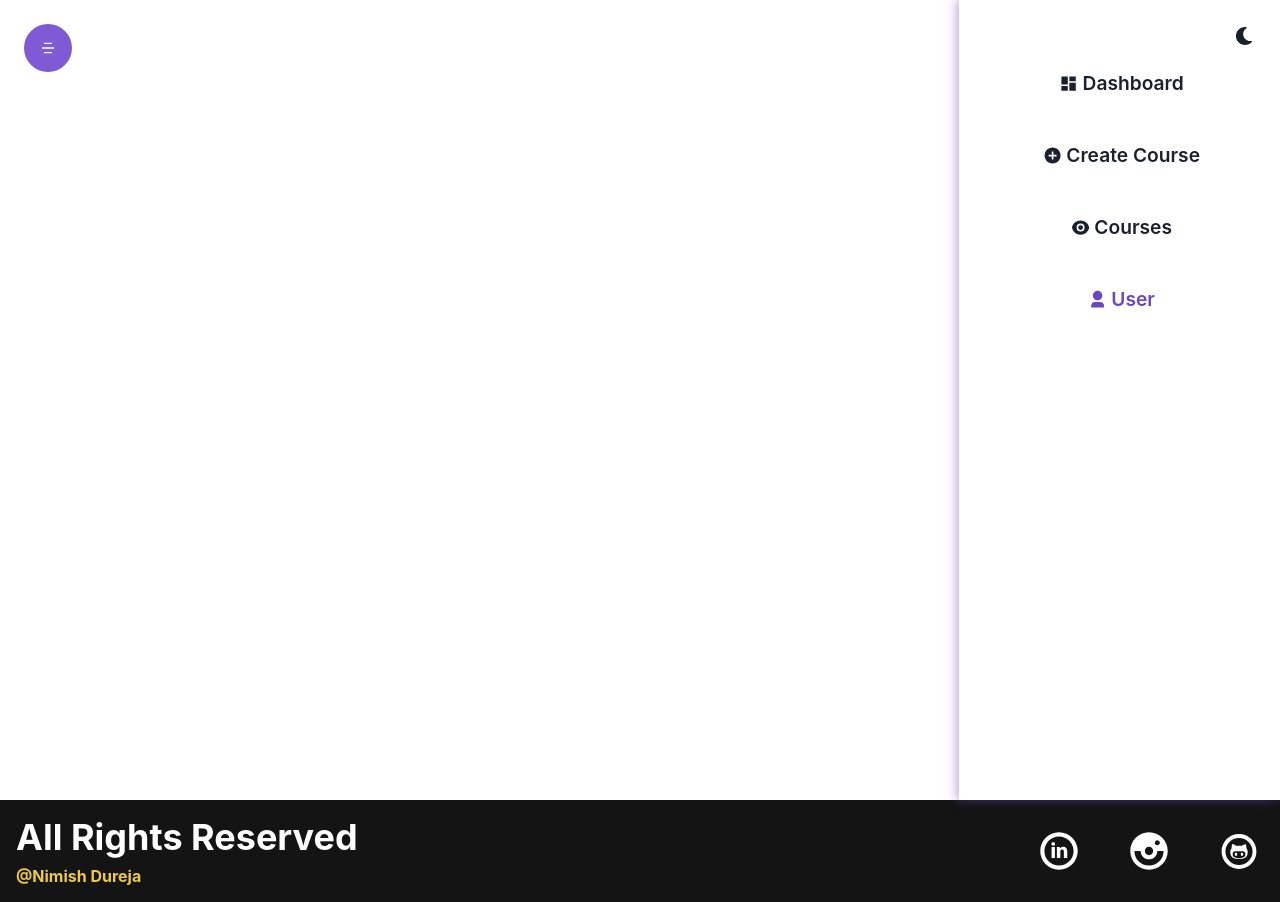
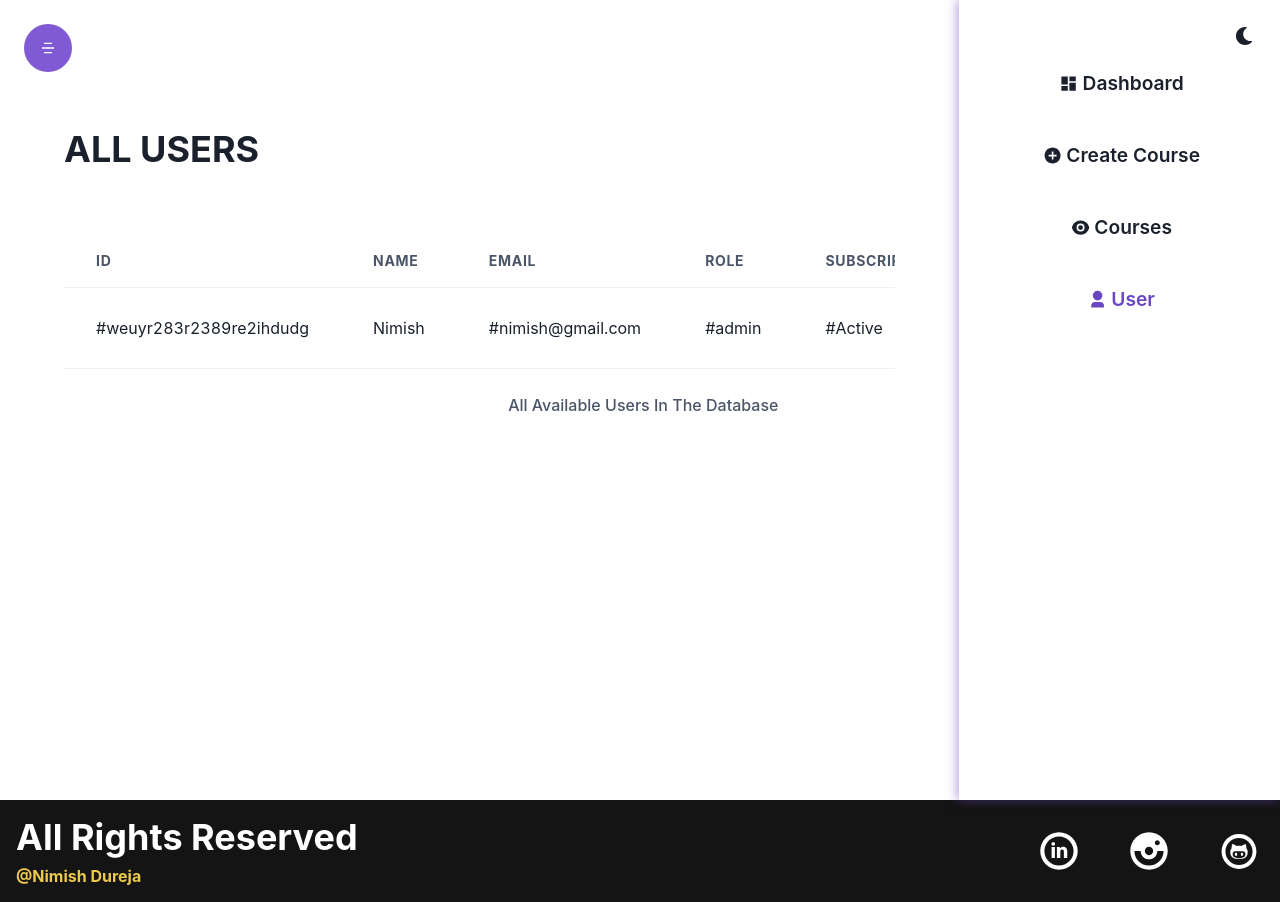
Before and after one commit to Nimish-Dureja-10/edustack, a React (Create React App) app in the folder frontend/: page /admin/users in a window 1280 px wide. Built offline with nearby package versions, Linux system fonts and the light colour scheme.

Commit message:
Admin Dashboard User Pagge designed

```diff
--- a/frontend/src/components/Admin/CreateCourse/CreateCourse.jsx
+++ b/frontend/src/components/Admin/CreateCourse/CreateCourse.jsx
@@ -1,14 +1,60 @@
-import { Box, Grid } from '@chakra-ui/react'
-import React from 'react'
+import { Button, Container, Grid, Heading, Image, Input, Select, VStack } from '@chakra-ui/react'
+import React, { useState } from 'react'
 import Sidebar from '../Sidebar'
 import cursor from '../../../assets/images/cursor2.png'
+import { fileUploadCss } from '../../Auth/Register'
 
 const CreateCourse = () => {
+    const [title,setTitle] = useState('');
+    const [description,setDescription] = useState('');
+    const [createdBy,setCreatedBy] = useState('');
+    const [category,setCategory] = useState('');
+    const [image,setImage] = useState('');
+    const [imagePrev,setImagePrev] = useState('');
+
+    const changeImageHandler = (e) => {
+        const file = e.target.files[0];
+        const reader = new FileReader();
+        reader.readAsDataURL(file);
+        reader.onloadend = () => {
+          setImagePrev(reader.result);
+          setImage(file);
+        }
+      }
+
+    const categories = [
+        "Web Development","Artificial Intelligence","Data Science",
+        "BlockChain Development","Flutter Development",
+        "React Native","Game Development"
+    ]
+
   return (
     <Grid css={{cursor:`url(${cursor}), default`}} minH={'100vh'} templateColumns={['1fr','5fr 1fr']}>
-        <Box>
-
-        </Box>
+        <Container py='16'>
+            <form>
+                <Heading textTransform={'uppercase'} children='Create Course' my='16' textAlign={['center','left']} />
+                <VStack m='auto' spacing={'8'}  >
+                    <Input value={title} onChange={(e)=>setTitle(e.target.value)} placeholder='Title' type={'text'} focusBorderColor='purple.300' />
+                    <Input value={description} onChange={(e)=>setDescription(e.target.value)} placeholder='Description' type={'text'} focusBorderColor='purple.300' />
+                    <Input value={createdBy} onChange={(e)=>setCreatedBy(e.target.value)} placeholder='Creator Name' type={'text'} focusBorderColor='purple.300' />
+                    <Select focusBorderColor='purple.300' value={category} onChange={(e)=>setCategory(e.target.value)} >
+                        <option value=''>
+                            Category
+                        </option>
+                        {categories.map((item)=>(
+                            <option key={item} value={item}>{item}</option>
+                        ))}
+                    </Select>
+                    <Input accept='image/*' required type={'file'} focusBorderColor='purple.300' css={{'&::file-selector-button':{...fileUploadCss,color:"purple"}}} onChange={changeImageHandler} />
+                    {imagePrev && (
+                        <Image src={imagePrev} boxSize='64' objectFit={'contain'} />
+                    )}
+                    <Button width={'full'} colorScheme={'purple'}>
+                        Create
+                    </Button>
+                </VStack>
+            </form>
+        </Container>
         <Sidebar />
     </Grid>
   )
--- a/frontend/src/components/Admin/Users/Users.jsx
+++ b/frontend/src/components/Admin/Users/Users.jsx
@@ -1,13 +1,56 @@
-import { Box, Grid } from '@chakra-ui/react'
+import { Box, Button, Grid, Heading, HStack, Table, TableCaption, TableContainer, Tbody, Td, Th, Thead, Tr } from '@chakra-ui/react'
 import React from 'react'
 import Sidebar from '../Sidebar'
 import cursor from '../../../assets/images/cursor2.png'
+import { RiDeleteBin7Fill } from 'react-icons/ri'
 
 const Users = () => {
+
+  const users = [{
+    _id:"weuyr283r2389re2ihdudg",
+    name:"Nimish",
+    role:"admin",
+    subscription:{
+      status:"active"
+    },
+    email:"nimish@gmail.com"
+  }]
+
+  const updateHandler = (userId) => {
+    console.log(userId);
+  }
+
+  const deleteButtonHandler = (userId) => {
+    console.log(userId);
+  }
+
+
   return (
     <Grid css={{cursor:`url(${cursor}), default`}} minH={'100vh'} templateColumns={['1fr','5fr 1fr']}>
-        <Box>
-
+        <Box p={['0','16']} overflowX={'auto'}>
+          <Heading textTransform={'uppercase'} children='All Users' my='16' textAlign={['center','left']} />
+          <TableContainer width={['100vw','full']}>
+            <Table variant={'simple'} size='lg'>
+              <TableCaption>
+                All Available Users In The Database
+              </TableCaption>
+              <Thead>
+                <Tr>
+                  <Th>ID</Th>
+                  <Th>NAME</Th>
+                  <Th>EMAIL</Th>
+                  <Th>ROLE</Th>
+                  <Th>SUBSCRIPTION</Th>
+                  <Th isNumeric>ACTION</Th>
+                </Tr>
+              </Thead>
+              <Tbody>
+                {users.map((item)=>(
+                  <Row key={item._id} item={item} updateHandler={updateHandler} deleteButtonHandler={deleteButtonHandler}  />
+                ))}
+              </Tbody>
+            </Table>
+          </TableContainer>
         </Box>
         <Sidebar />
     </Grid>
@@ -15,3 +58,33 @@ const Users = () => {
 }
 
 export default Users
+
+function Row({item,updateHandler,deleteButtonHandler}) {
+  return (
+    <Tr>
+      <Td>
+        #{item._id}
+      </Td>
+      <Td>
+        {item.name}
+      </Td>
+      <Td>
+        #{item.email}
+      </Td>
+      <Td>
+        #{item.role}
+      </Td>
+      <Td>
+        #{item.subscription.status==='active'?"Active":"Not Active"}
+      </Td>
+      <Td isNumberic>
+        <HStack justifyContent={'flex-end'}>
+          <Button onClick={()=>updateHandler(item._id)} variant={'outline'} color={'purple.500'} >Change Role</Button>
+          <Button onClick={()=>deleteButtonHandler(item._id)} color={'purple.600'}>
+            <RiDeleteBin7Fill />
+          </Button>
+        </HStack>
+      </Td>
+    </Tr>
+  )
+}
```
